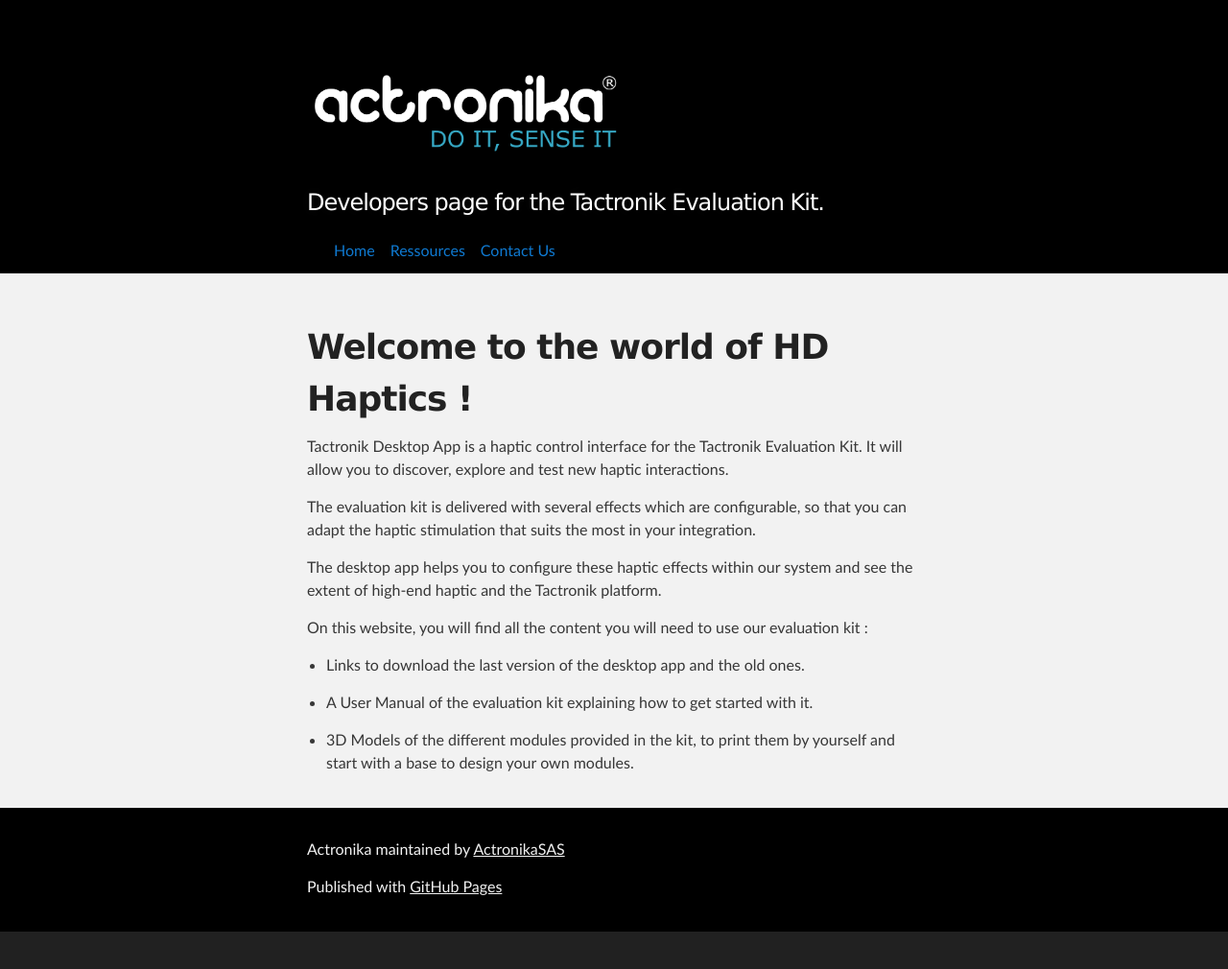
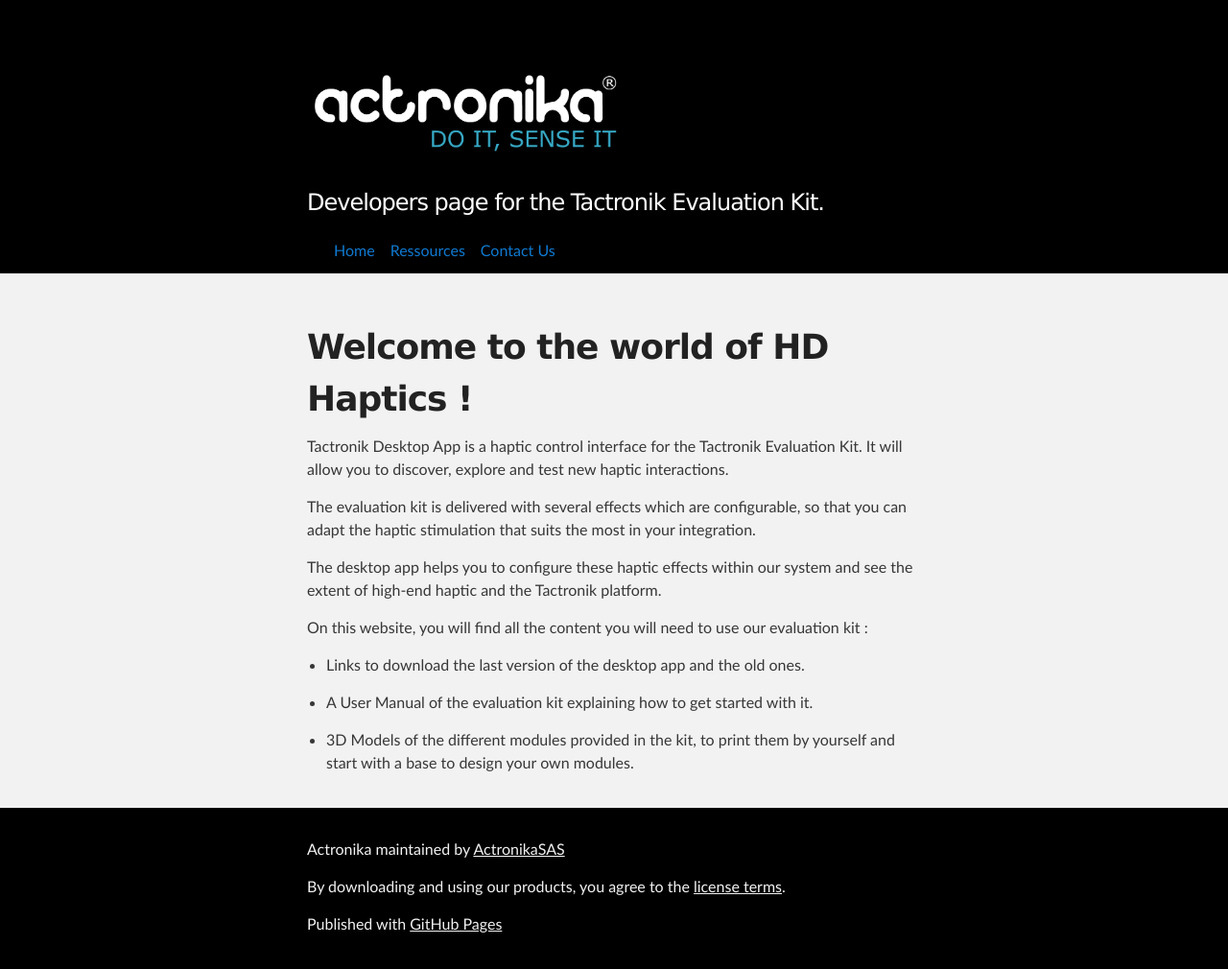
Before and after one commit to ActronikaSAS/dev.actronika.com, a Jekyll site: the page built from index.md, in a window 1280 px wide. Shown: the whole page at 96% size. Built offline with Jekyll 4.4.1, drawn with Linux system fonts in a browser that asks for light colours; our own code applies the rules of GitHub Pages for plain Markdown files; before the commit the page ends 971 px from its top, so only the background shows below that.

Commit message:
add legal stuff in footer

```diff
--- a/_layouts/default.html
+++ b/_layouts/default.html
@@ -42,6 +42,7 @@
         {% if site.github.is_project_page %}
         <p class="copyright">{{ site.title | default: site.github.repository_name }} maintained by <a href="{{ site.github.owner_url }}">{{ site.github.owner_name }}</a></p>
         {% endif %}
+        <p> By downloading and using our products, you agree to the <a href="/assets/legal/Actronika-LicenseTermsofUse.pdf">license terms</a>. </p>
         <p>Published with <a href="https://pages.github.com">GitHub Pages</a></p>
       </footer>
     </div>
```
Also changed, not shown: 1 other file.
